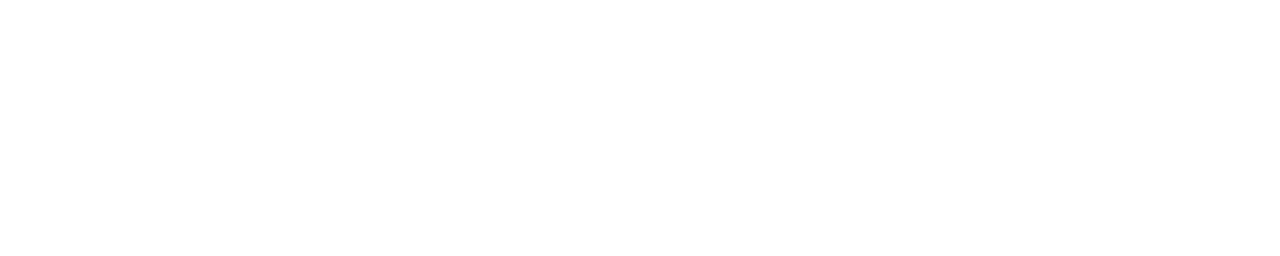
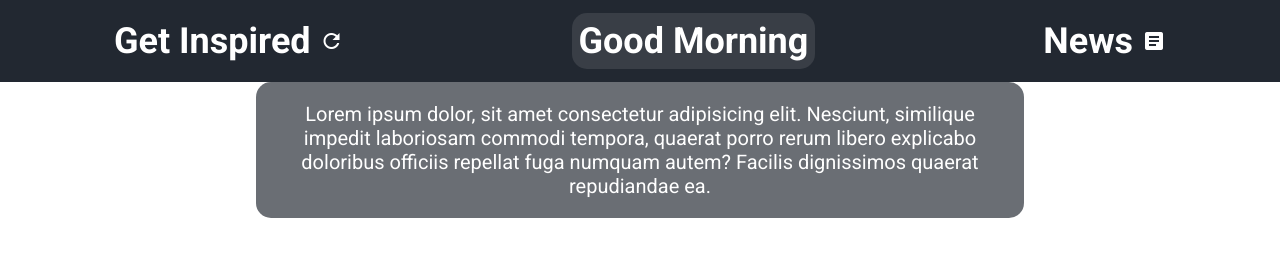
Before and after one commit to pszponder/morning-5, a plain HTML site: page index.html in a window 1280 px wide. Drawn offline with Linux system fonts and the light colour scheme.

Commit message:
added nav bar and styling to homepage

```diff
--- a/css/style.css
+++ b/css/style.css
@@ -0,0 +1,66 @@
+/* CSS Reset */
+*,
+*::before,
+*::after {
+  margin: 0;
+  padding: 0;
+  box-sizing: border-box;
+  font-size: 1em;
+  font-family: inherit;
+}
+
+html {
+  font-size: 62.5%;
+  font-family: "Roboto", sans-serif;
+}
+
+/* Container Class */
+.container {
+  display: flex;
+  justify-content: space-around;
+}
+
+/* Nav Bar */
+nav {
+  padding: 2rem 0;
+  background-color: #222831;
+  color: #fff;
+  font-size: 3.6rem;
+  font-weight: 700;
+}
+
+.button:hover {
+  cursor: pointer;
+}
+
+#title {
+  padding: 0.7rem;
+  background-color: #393e46;
+  border-radius: 1.5rem;
+}
+
+/* Background */
+
+/* Quote */
+
+/* main {
+  flex-direction: column;
+  align-items: flex-end;
+} */
+
+.quote {
+  margin: 0 auto;
+  padding: 2rem;
+  max-width: 60%;
+  background-color: #393e46;
+  opacity: 0.75;
+  border-radius: 1.5rem;
+  flex: 1;
+  /* justify-content: flex-end; */
+}
+
+p {
+  font-size: 2rem;
+  text-align: center;
+  color: #ffffff;
+}
--- a/index.html
+++ b/index.html
@@ -6,6 +6,44 @@
     <meta name="viewport" content="width=device-width, initial-scale=1.0" />
     <title>Your Morning 5</title>
     <link rel="stylesheet" href="./css/style.css" />
+    <link rel="preconnect" href="https://fonts.googleapis.com" />
+    <link rel="preconnect" href="https://fonts.gstatic.com" crossorigin />
+    <link
+      href="https://fonts.googleapis.com/css2?family=Roboto:wght@100;400;500;700&display=swap"
+      rel="stylesheet"
+    />
+    <link
+      href="https://fonts.googleapis.com/icon?family=Material+Icons"
+      rel="stylesheet"
+    />
   </head>
-  <body></body>
+  <body>
+    <nav>
+      <li class="container">
+        <ul class="button">
+          Get Inspired
+          <span class="material-icons"> refresh </span>
+        </ul>
+        <ul>
+          <span id="title">Good Morning</span>
+        </ul>
+        <ul class="button">
+          News
+          <span class="material-icons"> article </span>
+        </ul>
+      </li>
+    </nav>
+    <main>
+      <div class="container">
+        <div class="quote">
+          <p>
+            Lorem ipsum dolor, sit amet consectetur adipisicing elit. Nesciunt,
+            similique impedit laboriosam commodi tempora, quaerat porro rerum
+            libero explicabo doloribus officiis repellat fuga numquam autem?
+            Facilis dignissimos quaerat repudiandae ea.
+          </p>
+        </div>
+      </div>
+    </main>
+  </body>
 </html>
```
